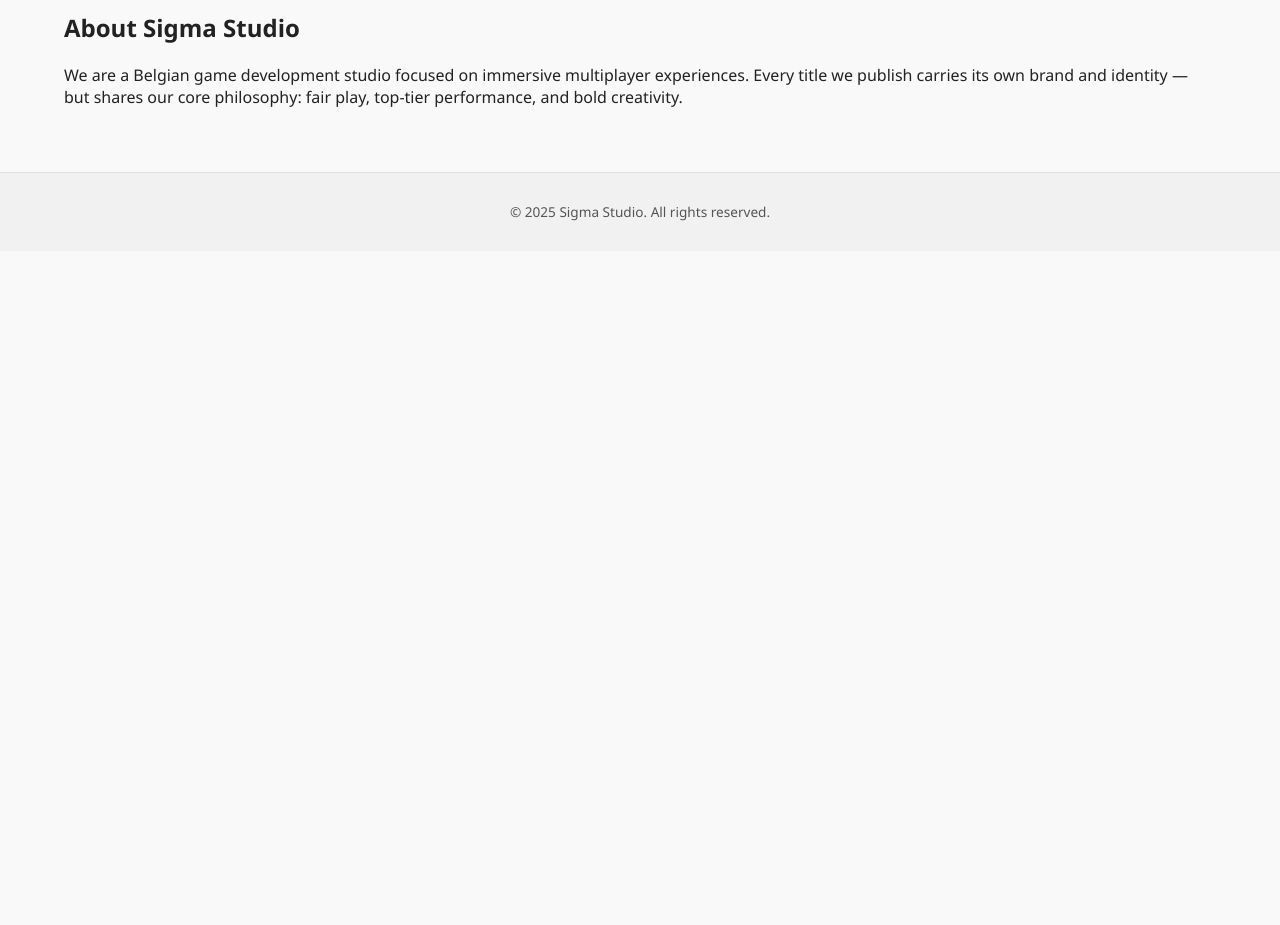
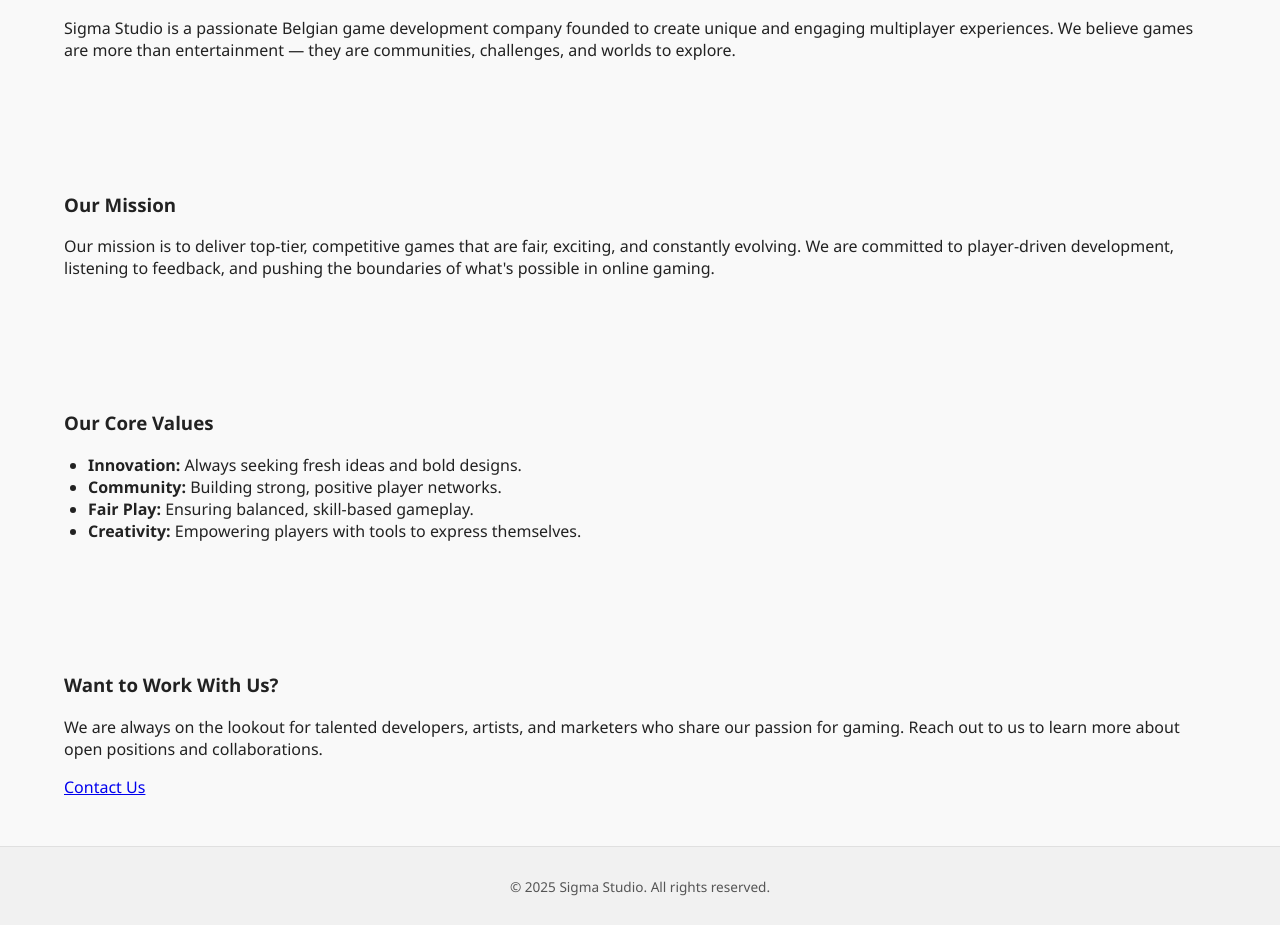
Before and after one commit to nizarem/eindproject, a plain HTML site: page about.html in a window 1280 px wide. Shown: the part 703-1628 px from the top of the page. Before the commit the page ends 954 px from the top, so only its background shows below. Drawn offline with Linux system fonts and the light colour scheme.

Commit message:
Update about.html
missie en inhoud toegevoegd

```diff
--- a/about.html
+++ b/about.html
@@ -1,18 +1,17 @@
-
 <!DOCTYPE html>
-<html lang="nl">
+<html lang="en">
 <head>
-  <meta charset="UTF-8">
-  <meta name="viewport" content="width=device-width, initial-scale=1.0">
+  <meta charset="UTF-8" />
+  <meta name="viewport" content="width=device-width, initial-scale=1.0"/>
   <title>About | Sigma Studio</title>
-  <link rel="stylesheet" href="styles.css">
+  <link rel="stylesheet" href="styles.css" />
 </head>
 <body>
   <header>
     <div class="container header-content">
       <div class="logo-container">
-      <img src='ig.png' alt="Sigma Studio logo" class="logo-img">
-      <h1 class="logo-text">Sigma Studio</h1>
+        <img src="ig.png" alt="Sigma Studio logo" class="logo-img">
+        <h1 class="logo">Sigma Studio</h1>
       </div>
       <nav>
         <ul>
@@ -26,14 +25,43 @@
       </nav>
     </div>
   </header>
+
   <main>
     <section class="section">
       <div class="container">
         <h2>About Sigma Studio</h2>
-      <p>We are a Belgian game development studio focused on immersive multiplayer experiences. Every title we publish carries its own brand and identity — but shares our core philosophy: fair play, top-tier performance, and bold creativity.</p>
+        <p>Sigma Studio is a passionate Belgian game development company founded to create unique and engaging multiplayer experiences. We believe games are more than entertainment — they are communities, challenges, and worlds to explore.</p>
+      </div>
+    </section>
+
+    <section class="section">
+      <div class="container">
+        <h3>Our Mission</h3>
+        <p>Our mission is to deliver top-tier, competitive games that are fair, exciting, and constantly evolving. We are committed to player-driven development, listening to feedback, and pushing the boundaries of what's possible in online gaming.</p>
+      </div>
+    </section>
+
+    <section class="section">
+      <div class="container">
+        <h3>Our Core Values</h3>
+        <ul>
+          <li><strong>Innovation:</strong> Always seeking fresh ideas and bold designs.</li>
+          <li><strong>Community:</strong> Building strong, positive player networks.</li>
+          <li><strong>Fair Play:</strong> Ensuring balanced, skill-based gameplay.</li>
+          <li><strong>Creativity:</strong> Empowering players with tools to express themselves.</li>
+        </ul>
+      </div>
+    </section>
+
+    <section class="section">
+      <div class="container">
+        <h3>Want to Work With Us?</h3>
+        <p>We are always on the lookout for talented developers, artists, and marketers who share our passion for gaming. Reach out to us to learn more about open positions and collaborations.</p>
+        <a href="contact.html" class="button">Contact Us</a>
       </div>
     </section>
   </main>
+
   <footer>
     <div class="container">
       <p>&copy; 2025 Sigma Studio. All rights reserved.</p>
```
Lines whose indentation alone changed are shown as unchanged.
